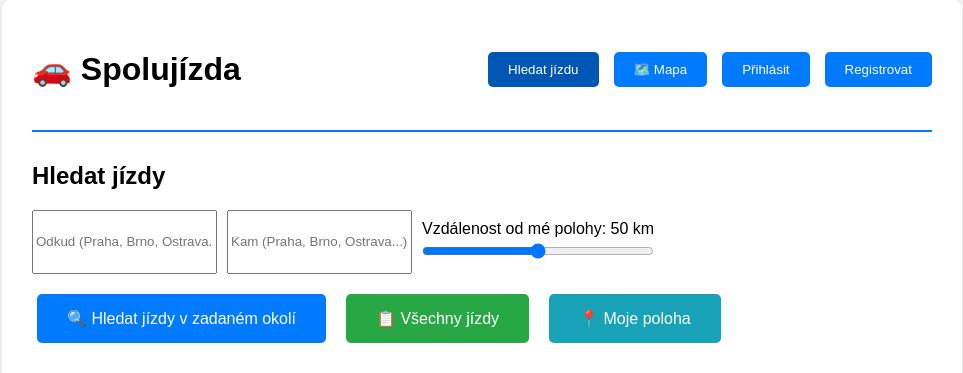
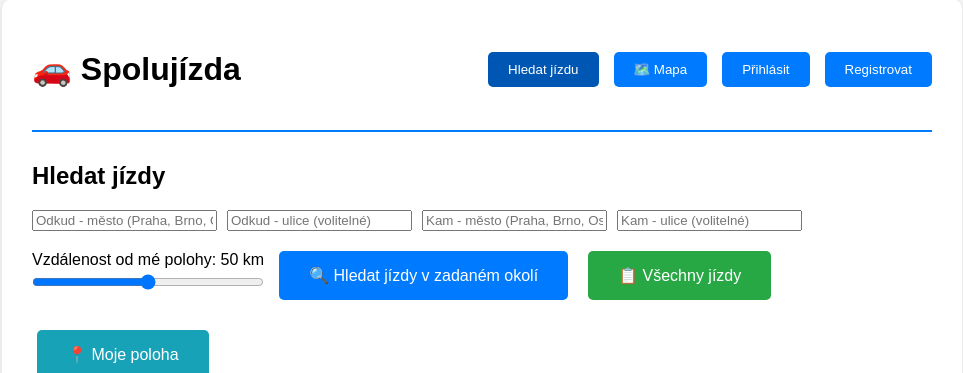
Before and after one commit to mzeleny83/Spolujizda, a Flask app: page / in a window 1280 px wide. Shown: the part 21-394 px from the top of the page, without its empty margins (158-1121 px from the left). Run offline with Flask 2, Linux system fonts and the light colour scheme.

Commit message:
Add files via upload

```diff
--- a/templates/app.html
+++ b/templates/app.html
@@ -50,8 +50,10 @@
         <div id="search" class="section active">
             <h2>Hledat jízdy</h2>
             <form onsubmit="search(); return false;" class="search-form">
-                <input type="text" id="from" placeholder="Odkud (Praha, Brno, Ostrava...)" />
-                <input type="text" id="to" placeholder="Kam (Praha, Brno, Ostrava...)" />
+                <input type="text" id="from" placeholder="Odkud - město (Praha, Brno, Ostrava...)" />
+                <input type="text" id="fromStreet" placeholder="Odkud - ulice (volitelné)" />
+                <input type="text" id="to" placeholder="Kam - město (Praha, Brno, Ostrava...)" />
+                <input type="text" id="toStreet" placeholder="Kam - ulice (volitelné)" />
                 <div style="margin: 10px 0;">
                     <label>Vzdálenost od mé polohy: <span id="rangeValue">50</span> km</label><br>
                     <input type="range" id="searchRange" min="0" max="100" value="50" oninput="updateRangeValue(this.value)" style="width: 100%; margin: 5px 0;">
@@ -191,12 +193,20 @@
         <div id="offer" class="section">
             <h2>Nabídnout jízdu</h2>
             <div class="form-group">
-                <label>Odkud:</label>
-                <input type="text" id="offerFrom" placeholder="Odkud jedete" onkeypress="if(event.key==='Enter') offerRide()" />
+                <label>Odkud - město:</label>
+                <input type="text" id="offerFrom" placeholder="Praha, Brno, Ostrava..." onkeypress="if(event.key==='Enter') offerRide()" />
             </div>
             <div class="form-group">
-                <label>Kam:</label>
-                <input type="text" id="offerTo" placeholder="Kam jedete" onkeypress="if(event.key==='Enter') offerRide()" />
+                <label>Odkud - ulice (volitelné):</label>
+                <input type="text" id="offerFromStreet" placeholder="Náměstí Míru, Hlavní nádraží..." onkeypress="if(event.key==='Enter') offerRide()" />
+            </div>
+            <div class="form-group">
+                <label>Kam - město:</label>
+                <input type="text" id="offerTo" placeholder="Praha, Brno, Ostrava..." onkeypress="if(event.key==='Enter') offerRide()" />
+            </div>
+            <div class="form-group">
+                <label>Kam - ulice (volitelné):</label>
+                <input type="text" id="offerToStreet" placeholder="Náměstí Míru, Hlavní nádraží..." onkeypress="if(event.key==='Enter') offerRide()" />
             </div>
             <div class="form-group">
                 <label>Datum a čas odjezdu:</label>
@@ -384,10 +394,15 @@
                 return;
             }
 
+            const fromCity = document.getElementById('offerFrom').value;
+            const fromStreet = document.getElementById('offerFromStreet').value;
+            const toCity = document.getElementById('offerTo').value;
+            const toStreet = document.getElementById('offerToStreet').value;
+
             const data = {
                 user_id: currentUser.id,
-                from_location: document.getElementById('offerFrom').value,
-                to_location: document.getElementById('offerTo').value,
+                from_location: fromStreet ? `${fromCity}, ${fromStreet}` : fromCity,
+                to_location: toStreet ? `${toCity}, ${toStreet}` : toCity,
                 departure_time: document.getElementById('offerTime').value,
                 available_seats: parseInt(document.getElementById('offerSeats').value),
                 price_per_person: parseInt(document.getElementById('offerPrice').value),
@@ -416,7 +431,13 @@
 
         async function search() {
             const from = document.getElementById('from').value.trim();
+            const fromStreet = document.getElementById('fromStreet').value.trim();
             const to = document.getElementById('to').value.trim();
+            const toStreet = document.getElementById('toStreet').value.trim();
+
+            // Kombinuj město a ulici
+            const fromFull = fromStreet ? `${from}, ${fromStreet}` : from;
+            const toFull = toStreet ? `${to}, ${toStreet}` : to;
             const rangeSlider = document.getElementById('searchRange').value;
             const results = document.getElementById('searchResults');
 
@@ -431,8 +452,8 @@
 
             try {
                 let url = '/api/rides/search?';
-                if (from) url += `from=${encodeURIComponent(from)}&`;
-                if (to) url += `to=${encodeURIComponent(to)}&`;
+                if (fromFull) url += `from=${encodeURIComponent(fromFull)}&`;
+                if (toFull) url += `to=${encodeURIComponent(toFull)}&`;
 
                 // Přidej GPS polohu a vzdálenost pokud je dostupná
                 if (currentLocation && rangeSlider > 0) {
```
